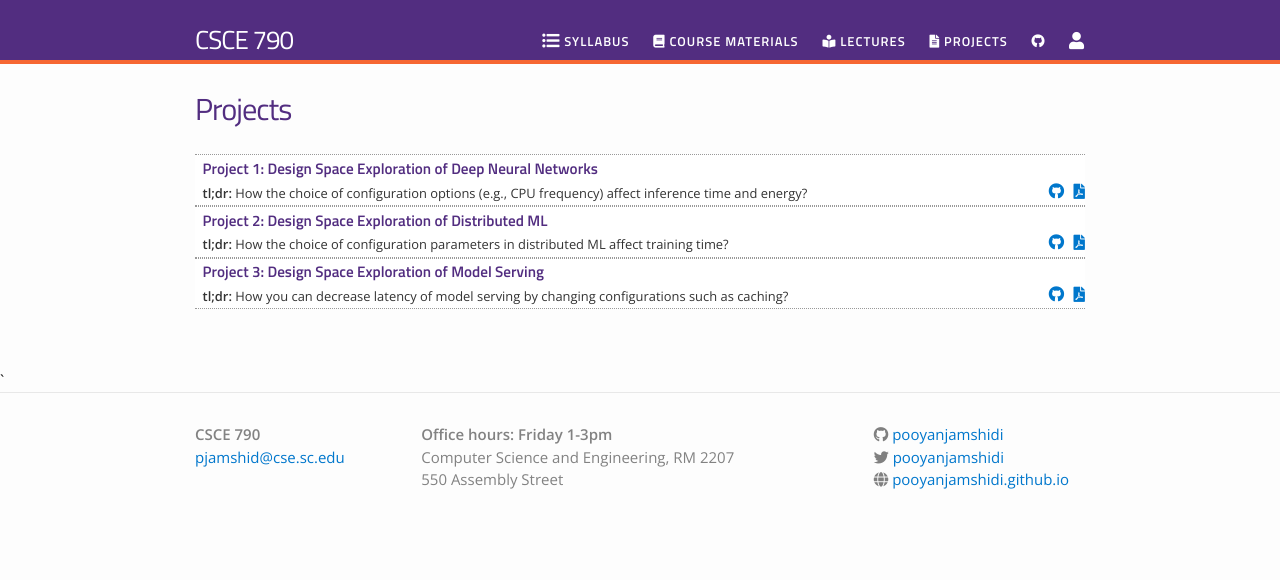
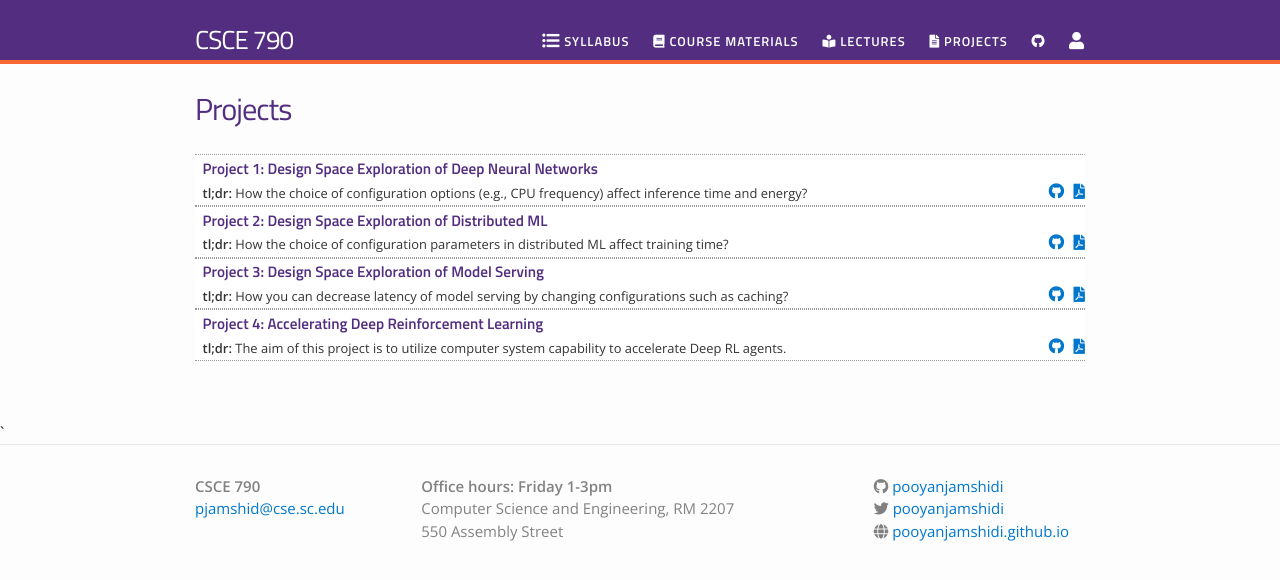
Before and after one commit to pooyanjamshidi/mls, a Jekyll site: the page built from projects.md, in a window 1280 px wide. Shown: the top 580 px of the page. Built offline with Jekyll 4.4.1, drawn with Linux system fonts in a browser that asks for light colours; nearby versions of some CDN libraries.

Commit message:
added project 04 on deep RL

```diff
--- a/_data/projects.yml
+++ b/_data/projects.yml
@@ -12,3 +12,8 @@
   filename: project03-Serving
   dirname: projects
   tldr: "How you can decrease latency of model serving by changing configurations such as caching?"
+
+- title: "Project 4: Accelerating Deep Reinforcement Learning"
+  filename: project04-DRL
+  dirname: projects
+  tldr: "The aim of this project is to utilize computer system capability to accelerate Deep RL agents."
```
Also changed, not shown: 1 other file.
